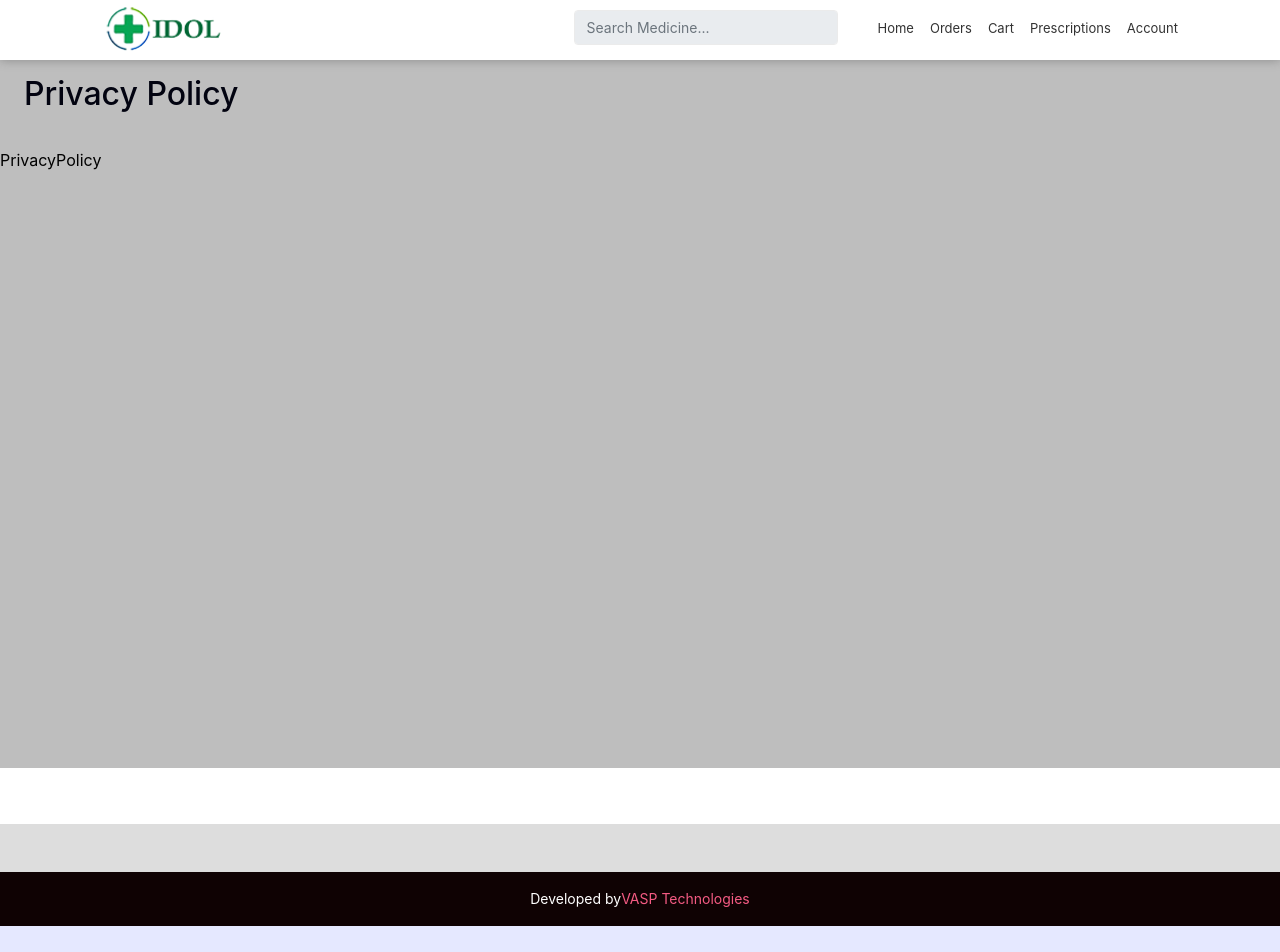
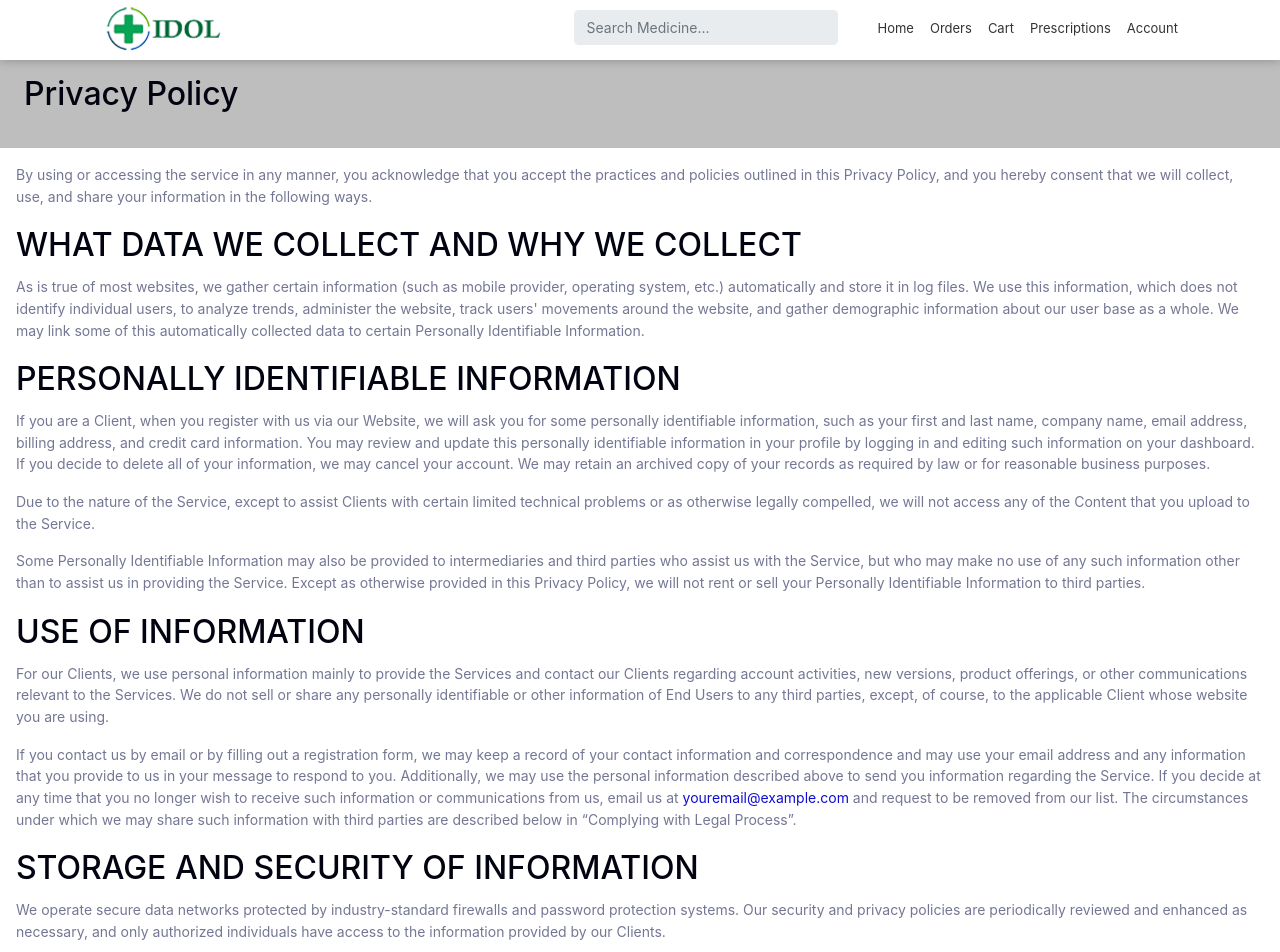
Before and after one commit to SaroWebs/idol-customer, a React (Vite) app: page /privacy-policy in a window 1280 px wide. Shown: the top 952 px of the page. Before the commit the page ends 926 px from the top, so only its background shows below. Built offline with nearby package versions, Linux system fonts and the light colour scheme.

Commit message:
Update PrivacyPolicy.jsx
dimpi updates

```diff
--- a/src/Pages/Static/PrivacyPolicy.jsx
+++ b/src/Pages/Static/PrivacyPolicy.jsx
@@ -3,9 +3,36 @@ import MasterLayout from '../../Layouts/MasterLayout'
 
 const PrivacyPolicy = () => {
     return (
-        <MasterLayout  title="Privacy Policy">
+        <MasterLayout title="Privacy Policy">
 
-            <div>PrivacyPolicy</div>
+
+            <div className="privacy-policy-wrapper p-3 bg-white">
+
+                <p>By using or accessing the service in any manner, you acknowledge that you accept the practices and policies outlined in this Privacy Policy, and you hereby consent that we will collect, use, and share your information in the following ways.</p>
+
+                <section>
+                    <h2>WHAT DATA WE COLLECT AND WHY WE COLLECT</h2>
+                    <p>As is true of most websites, we gather certain information (such as mobile provider, operating system, etc.) automatically and store it in log files. We use this information, which does not identify individual users, to analyze trends, administer the website, track users' movements around the website, and gather demographic information about our user base as a whole. We may link some of this automatically collected data to certain Personally Identifiable Information.</p>
+                </section>
+
+                <section>
+                    <h2>PERSONALLY IDENTIFIABLE INFORMATION</h2>
+                    <p>If you are a Client, when you register with us via our Website, we will ask you for some personally identifiable information, such as your first and last name, company name, email address, billing address, and credit card information. You may review and update this personally identifiable information in your profile by logging in and editing such information on your dashboard. If you decide to delete all of your information, we may cancel your account. We may retain an archived copy of your records as required by law or for reasonable business purposes.</p>
+                    <p>Due to the nature of the Service, except to assist Clients with certain limited technical problems or as otherwise legally compelled, we will not access any of the Content that you upload to the Service.</p>
+                    <p>Some Personally Identifiable Information may also be provided to intermediaries and third parties who assist us with the Service, but who may make no use of any such information other than to assist us in providing the Service. Except as otherwise provided in this Privacy Policy, we will not rent or sell your Personally Identifiable Information to third parties.</p>
+                </section>
+
+                <section>
+                    <h2>USE OF INFORMATION</h2>
+                    <p>For our Clients, we use personal information mainly to provide the Services and contact our Clients regarding account activities, new versions, product offerings, or other communications relevant to the Services. We do not sell or share any personally identifiable or other information of End Users to any third parties, except, of course, to the applicable Client whose website you are using.</p>
+                    <p>If you contact us by email or by filling out a registration form, we may keep a record of your contact information and correspondence and may use your email address and any information that you provide to us in your message to respond to you. Additionally, we may use the personal information described above to send you information regarding the Service. If you decide at any time that you no longer wish to receive such information or communications from us, email us at <a href="mailto:youremail@example.com">youremail@example.com</a> and request to be removed from our list. The circumstances under which we may share such information with third parties are described below in “Complying with Legal Process”.</p>
+                </section>
+
+                <section>
+                    <h2>STORAGE AND SECURITY OF INFORMATION</h2>
+                    <p className="mb-0">We operate secure data networks protected by industry-standard firewalls and password protection systems. Our security and privacy policies are periodically reviewed and enhanced as necessary, and only authorized individuals have access to the information provided by our Clients.</p>
+                </section>
+            </div>
         </MasterLayout>
     )
 }
```
